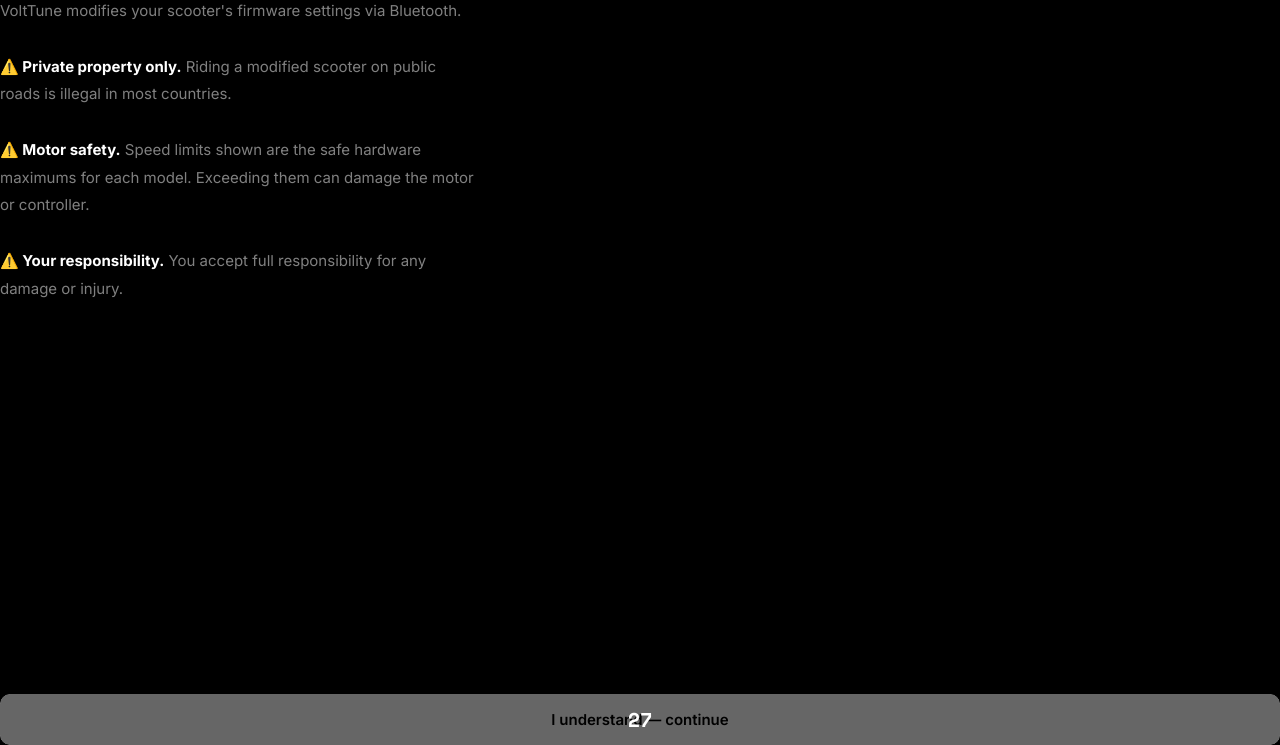
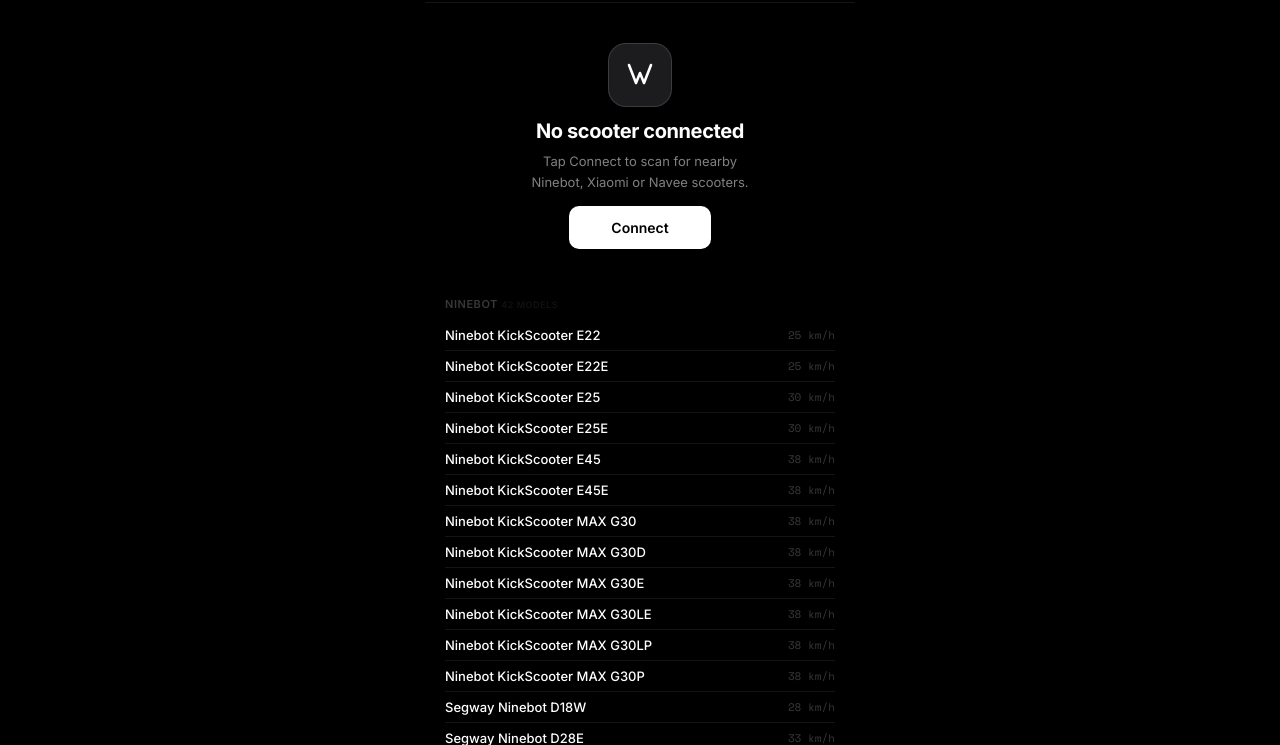
Before and after one commit to leleCrazy1727/volttune, a website: page www/index.html in a window 1280 px wide. Shown: the part 55-800 px from the top of the page. Drawn offline with nearby package versions, Linux system fonts and the light colour scheme.

Commit message:
Remove disclaimer modal and related JavaScript
Removed the disclaimer modal and associated functions from the HTML.

```diff
--- a/www/index.html
+++ b/www/index.html
@@ -206,13 +206,6 @@
 .spl-sp{width:14px;height:14px;border:2px solid rgba(255,255,255,.15);border-top-color:rgba(255,255,255,.4);border-radius:50%;animation:spin .8s linear infinite;margin:0 auto;margin-top:10px}
 @keyframes spin{to{transform:rotate(360deg)}}
 
-/* DISC */
-#disc{position:fixed;inset:0;background:#000;z-index:500;display:none}
-.disc-box{background:var(--bg);padding:max(56px,calc(var(--safe-top)+32px)) 24px max(44px,calc(var(--safe-bot)+24px));width:100%;min-height:100dvh;display:flex;flex-direction:column}
-.disc-title{font-size:28px;font-weight:700;letter-spacing:-.03em;margin-bottom:18px}
-.disc-body{font-size:15px;color:var(--t2);line-height:1.85;margin-bottom:32px;flex:1;max-width:480px}
-.disc-body strong{color:#fff}
-
 /* NBLE */
 .nble{padding:32px 20px;text-align:center}
 .nble-ico{font-size:32px;margin-bottom:10px}
@@ -233,26 +226,6 @@
   <div class="spl-name">Volt<span style="color:rgba(255,255,255,.32);font-weight:300">Tune</span></div>
   <div class="spl-txt" id="splTxt">Checking for updates…</div>
   <div class="spl-sp" id="splSp"></div>
-</div>
-
-<div id="disc">
-  <div class="disc-box">
-    <div class="disc-title">Before you continue</div>
-    <div class="disc-body">
-      VoltTune modifies your scooter's firmware settings via Bluetooth.<br><br>
-      <strong>⚠️ Private property only.</strong> Riding a modified scooter on public roads is illegal in most countries.<br><br>
-      <strong>⚠️ Motor safety.</strong> Speed limits shown are the safe hardware maximums for each model. Exceeding them can damage the motor or controller.<br><br>
-      <strong>⚠️ Your responsibility.</strong> You accept full responsibility for any damage or injury.
-    </div>
-    <div id="discBtnWrap" style="position:relative;overflow:hidden;border-radius:10px;margin-top:auto">
-      <button id="discBtn" onclick="acceptDisc()" style="width:100%;padding:16px;background:#fff;color:#000;border:none;border-radius:10px;font-family:var(--fh);font-size:15px;font-weight:600;cursor:pointer;position:relative;z-index:2">
-        I understand — continue
-      </button>
-      <div id="discOverlay" style="position:absolute;inset:0;background:rgba(0,0,0,.6);z-index:3;border-radius:10px;display:flex;align-items:center;justify-content:center;pointer-events:none">
-        <span id="discTimer" style="color:#fff;font-size:20px;font-weight:700;font-family:var(--fm)">30</span>
-      </div>
-    </div>
-  </div>
 </div>
 
 <div id="app" data-t="white">
@@ -1244,27 +1217,6 @@
   localStorage.setItem("vt_t","custom");localStorage.setItem("vt_c",c);
 }
 
-function acceptDisc(){
-  if(document.getElementById("discBtn").disabled)return;
-  if(!localStorage.getItem("vt_d")){document.getElementById("disc").style.display="flex";startDiscCountdown();}
-  document.getElementById("disc").style.display="none";
-}
-function startDiscCountdown(){
-  let t=30;
-  const ov=document.getElementById("discOverlay");
-  const tm=document.getElementById("discTimer");
-  if(!ov||!tm)return;
-  const iv=setInterval(()=>{
-    t--;
-    if(tm)tm.textContent=t;
-    if(t<=0){
-      clearInterval(iv);
-      if(ov){ov.style.opacity="0";setTimeout(()=>{ov.style.display="none";},300);}
-    }
-  },1000);
-  if(ov)ov.style.transition="opacity .3s";
-}
-
 async function checkUpdate(){
   try{
     const r=await fetch("https://raw.githubusercontent.com/leleCrazy1727/volttune/main/apps.json?t="+Date.now());
```
